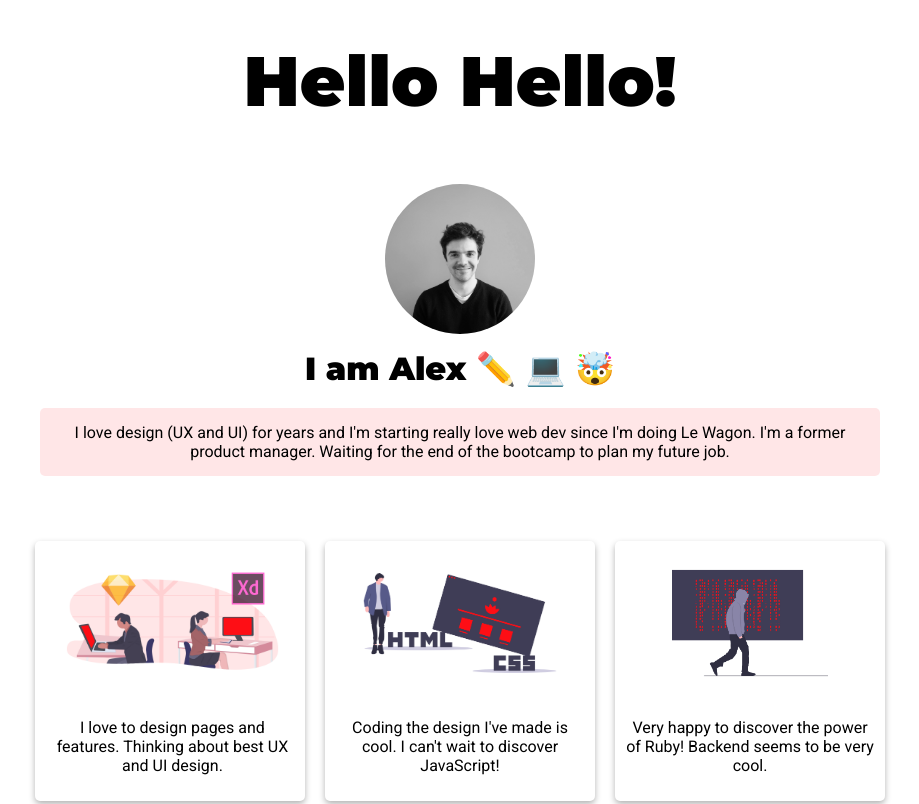
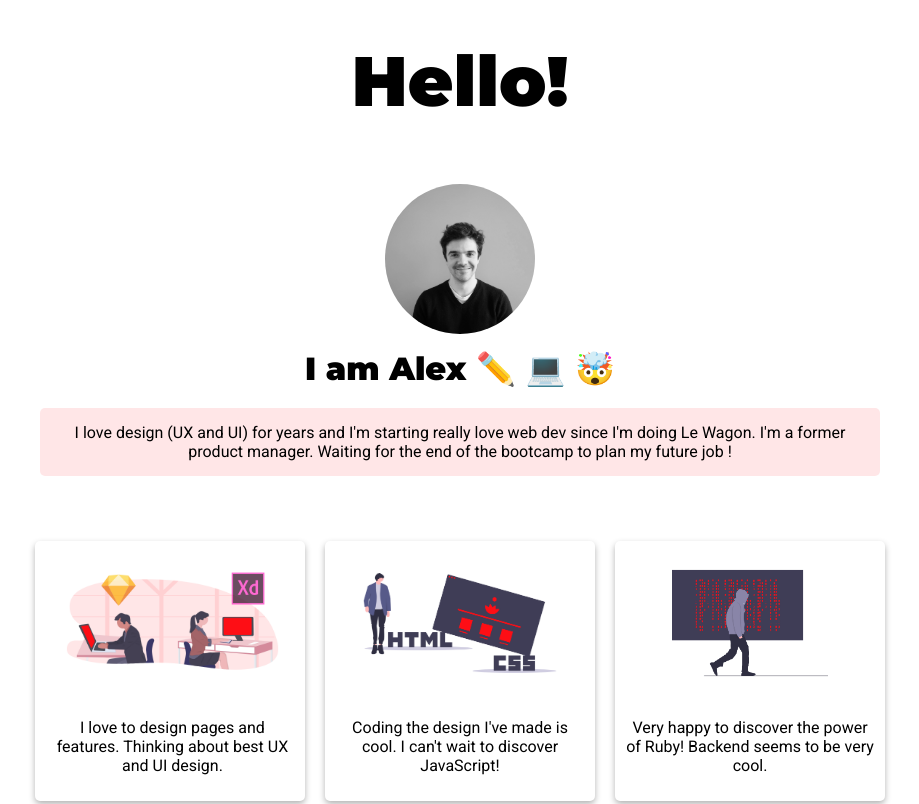
Before and after one commit to alexferr/profile, a plain HTML site: page index.html in a window 1280 px wide. Shown: the top 804 px of the page, without its empty margins (180-1099 px from the left). Drawn offline with Linux system fonts and the light colour scheme.

Commit message:
Wording adjustments

```diff
--- a/index.html
+++ b/index.html
@@ -42,13 +42,13 @@
 
   <body>
     <header>
-      <h1>Hello Hello!</h1>
+      <h1>Hello!</h1>
     </header>
     <section>
       <div id= "profile">
         <img src="images/AF-pic.jpeg" width= 150px alt="Alexandre Ferreira">
         <h2>I am Alex ✏️  💻  🤯</h2>
-        <p>I love design (UX and UI) for years and I'm starting really love web dev since I'm doing Le Wagon. I'm a former product manager. Waiting for the end of the bootcamp to plan my future job.</p>
+        <p>I love design (UX and UI) for years and I'm starting really love web dev since I'm doing Le Wagon. I'm a former product manager. Waiting for the end of the bootcamp to plan my future job !</p>
       </div>
     </section>
     <section class= "section-block">
```
